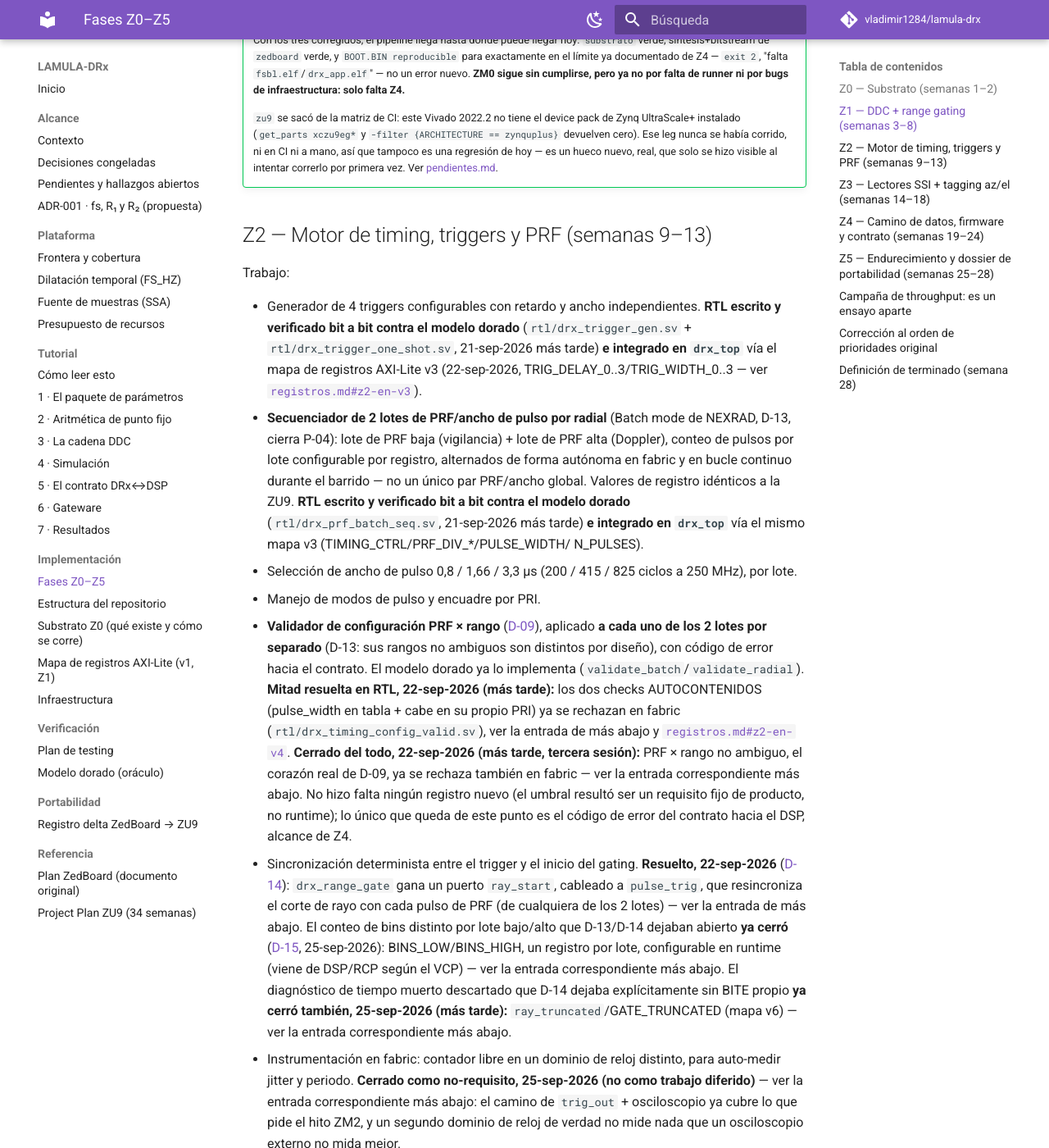
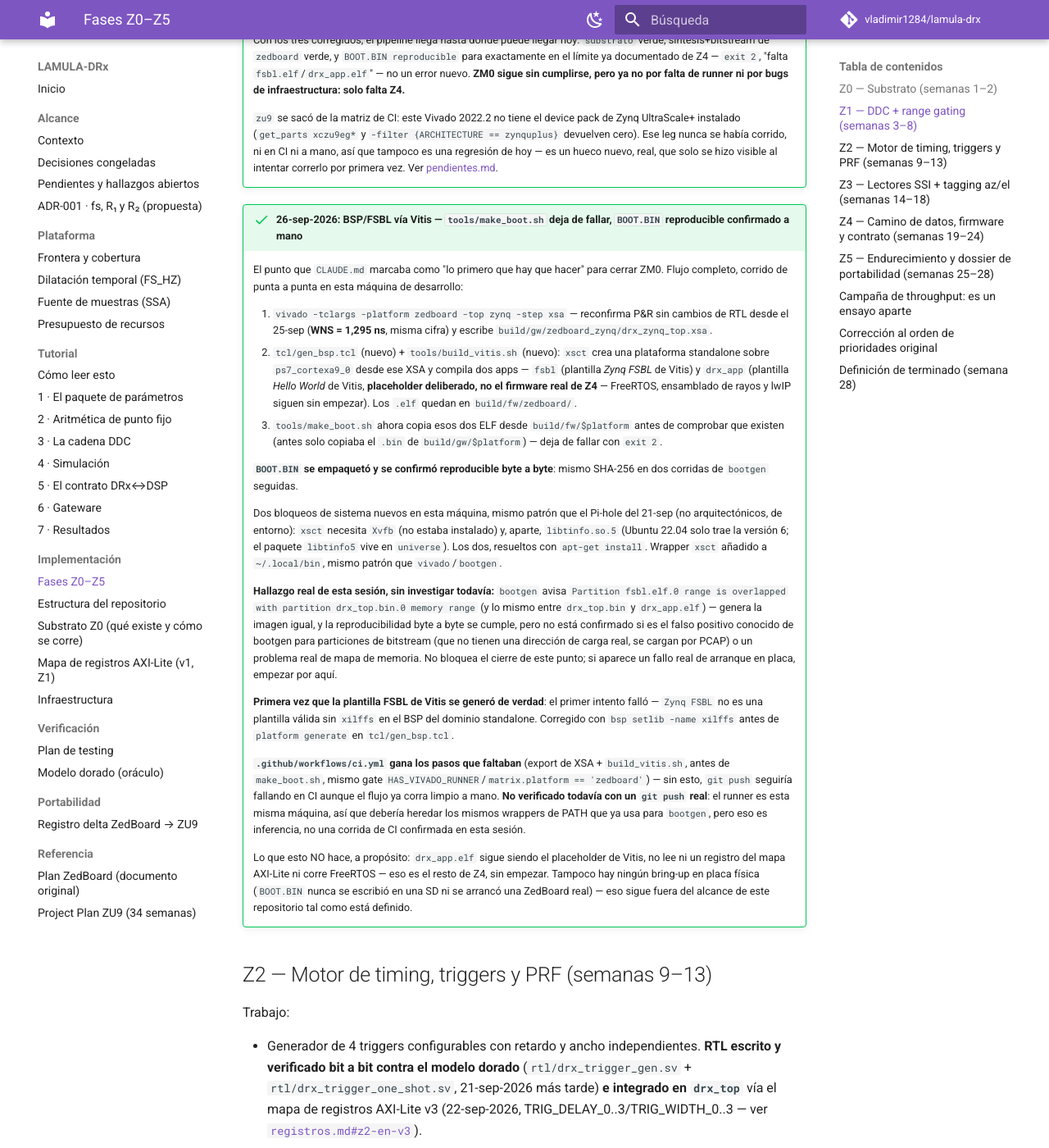
Before and after one commit to vladimir1284/lamula-drx, an MkDocs documentation site: the page built from docs/implementacion/fases.md, in a window 1280 px wide and 1400 px high, scrolled down 12370 px. Shown: the whole window at 82% size. Built offline with MkDocs 1.6.1 and Material for MkDocs 9.7.7, drawn with Linux system fonts in a browser that asks for light colours; comment, search, counter and statistics services are not loaded.

Commit message:
fw: BSP/FSBL vía Vitis -- make_boot.sh deja de fallar, BOOT.BIN reproducible
tcl/gen_bsp.tcl + tools/build_vitis.sh generan BSP/FSBL/drx_app con xsct
desde el XSA de -top zynq -step xsa. drx_app.elf es la plantilla Hello
World de Vitis, placeholder deliberado -- el firmware real (FreeRTOS,
ensamblado de rayos, lwIP) sigue siendo Z4 sin empezar.

tools/make_boot.sh copia los ELF nuevos antes de comprobar que existen;
BOOT.BIN confirmado reproducible byte a byte (mismo SHA-256 en dos
corridas de bootgen). ci.yml gana los pasos de XSA/Vitis antes de
make_boot.sh -- sin CI real todavía no verifica esto solo, así que ZM0
sigue sin confirmarse con un git push de verdad.

Hallazgo sin investigar: bootgen avisa de solapamiento de rangos entre
fsbl.elf/drx_top.bin/drx_app.elf. Genera la imagen igual; no confirmado
si es el falso positivo conocido para particiones de bitstream.

Co-Authored-By: Claude Sonnet 5 <noreply@anthropic.com>

```diff
--- a/docs/implementacion/fases.md
+++ b/docs/implementacion/fases.md
@@ -602,6 +602,55 @@ original, menos JESD y menos DMA.
     hoy — es un hueco nuevo, real, que solo se hizo visible al intentar correrlo por primera vez. Ver
     [pendientes.md](../alcance/pendientes.md).
 
+!!! success "26-sep-2026: BSP/FSBL vía Vitis — `tools/make_boot.sh` deja de fallar, `BOOT.BIN` reproducible confirmado a mano"
+    El punto que `CLAUDE.md` marcaba como "lo primero que hay que hacer" para cerrar ZM0. Flujo
+    completo, corrido de punta a punta en esta máquina de desarrollo:
+
+    1. `vivado -tclargs -platform zedboard -top zynq -step xsa` — reconfirma P&R sin cambios de RTL
+       desde el 25-sep (**WNS = 1,295 ns**, misma cifra) y escribe
+       `build/gw/zedboard_zynq/drx_zynq_top.xsa`.
+    2. `tcl/gen_bsp.tcl` (nuevo) + `tools/build_vitis.sh` (nuevo): `xsct` crea una plataforma
+       standalone sobre `ps7_cortexa9_0` desde ese XSA y compila dos apps — `fsbl` (plantilla *Zynq
+       FSBL* de Vitis) y `drx_app` (plantilla *Hello World* de Vitis, **placeholder deliberado, no
+       el firmware real de Z4** — FreeRTOS, ensamblado de rayos y lwIP siguen sin empezar). Los
+       `.elf` quedan en `build/fw/zedboard/`.
+    3. `tools/make_boot.sh` ahora copia esos dos ELF desde `build/fw/$platform` antes de
+       comprobar que existen (antes solo copiaba el `.bin` de `build/gw/$platform`) — deja de fallar
+       con `exit 2`.
+
+    **`BOOT.BIN` se empaquetó y se confirmó reproducible byte a byte**: mismo SHA-256 en dos
+    corridas de `bootgen` seguidas.
+
+    Dos bloqueos de sistema nuevos en esta máquina, mismo patrón que el Pi-hole del 21-sep (no
+    arquitectónicos, de entorno): `xsct` necesita `Xvfb` (no estaba instalado) y, aparte,
+    `libtinfo.so.5` (Ubuntu 22.04 solo trae la versión 6; el paquete `libtinfo5` vive en `universe`).
+    Los dos, resueltos con `apt-get install`. Wrapper `xsct` añadido a `~/.local/bin`, mismo patrón
+    que `vivado`/`bootgen`.
+
+    **Hallazgo real de esta sesión, sin investigar todavía:** `bootgen` avisa
+    `Partition fsbl.elf.0 range is overlapped with partition drx_top.bin.0 memory range` (y lo mismo
+    entre `drx_top.bin` y `drx_app.elf`) — genera la imagen igual, y la reproducibilidad byte a byte
+    se cumple, pero no está confirmado si es el falso positivo conocido de bootgen para particiones
+    de bitstream (que no tienen una dirección de carga real, se cargan por PCAP) o un problema real
+    de mapa de memoria. No bloquea el cierre de este punto; si aparece un fallo real de arranque en
+    placa, empezar por aquí.
+
+    **Primera vez que la plantilla FSBL de Vitis se generó de verdad**: el primer intento falló —
+    `Zynq FSBL` no es una plantilla válida sin `xilffs` en el BSP del dominio standalone. Corregido
+    con `bsp setlib -name xilffs` antes de `platform generate` en `tcl/gen_bsp.tcl`.
+
+    **`.github/workflows/ci.yml` gana los pasos que faltaban** (export de XSA + `build_vitis.sh`,
+    antes de `make_boot.sh`, mismo gate `HAS_VIVADO_RUNNER`/`matrix.platform == 'zedboard'`) — sin
+    esto, `git push` seguiría fallando en CI aunque el flujo ya corra limpio a mano. **No verificado
+    todavía con un `git push` real**: el runner es esta misma máquina, así que debería heredar los
+    mismos wrappers de PATH que ya usa para `bootgen`, pero eso es inferencia, no una corrida de CI
+    confirmada en esta sesión.
+
+    Lo que esto NO hace, a propósito: `drx_app.elf` sigue siendo el placeholder de Vitis, no lee ni
+    un registro del mapa AXI-Lite ni corre FreeRTOS — eso es el resto de Z4, sin empezar. Tampoco
+    hay ningún bring-up en placa física (`BOOT.BIN` nunca se escribió en una SD ni se arrancó una
+    ZedBoard real) — eso sigue fuera del alcance de este repositorio tal como está definido.
+
 ## Z2 — Motor de timing, triggers y PRF (semanas 9–13) { #z2 }
 
 Trabajo:
```
Also changed, not shown: 4 other files.
